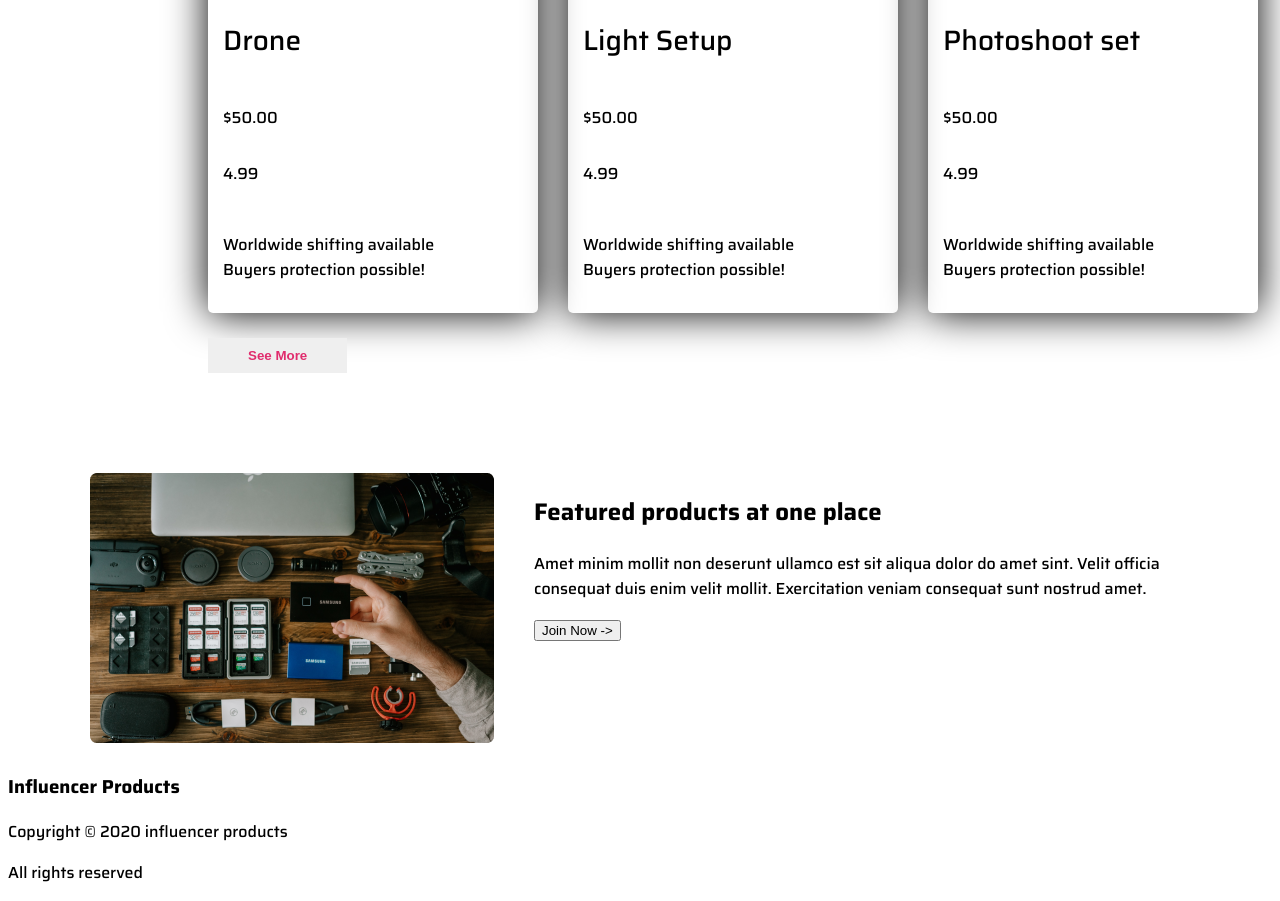
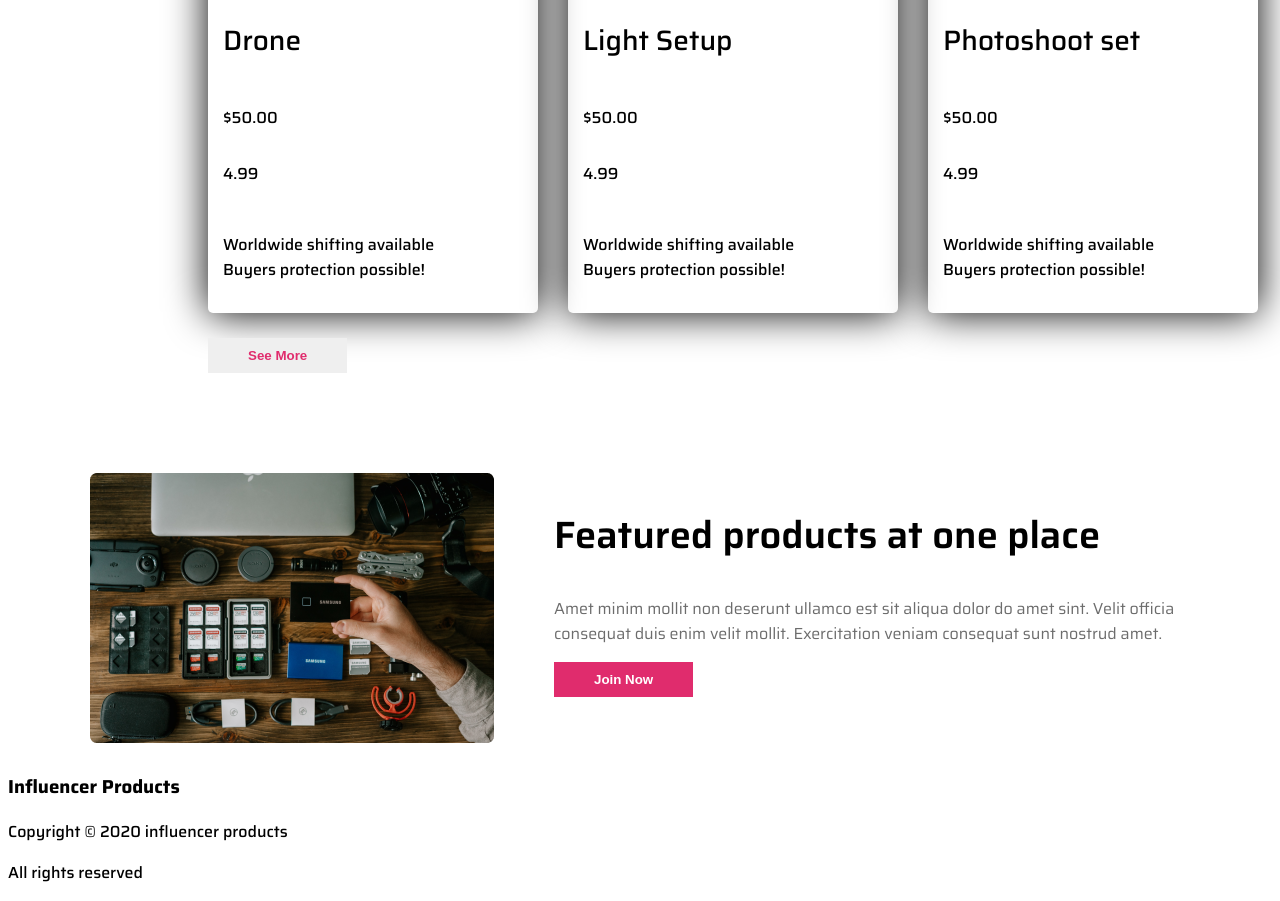
Before and after one commit to Tarannummm/influencer-gear, a plain HTML site: page index.html in a window 1280 px wide. Shown: the part 1995-2896 px from the top of the page. Drawn offline with Linux system fonts and the light colour scheme.

Commit message:
main done

```diff
--- a/Styles/gear.css
+++ b/Styles/gear.css
@@ -232,5 +232,25 @@ nav ul{
     height: 280px;
     margin: 0 auto;
     display: flex;
-    gap: 40px;
+    gap: 60px;
 }
+.featured-title{
+   font-weight: 600;
+   font-size: 38px;
+}
+.featured-description{
+     font-weight: 400;
+  font-size: 16px;
+  color:#6C6C6C ;
+
+}
+.btn-join{
+     background-color: #E02C6D;
+        font-weight: bold;
+        color: white;
+
+        border: none;
+        padding: 10px 40px;
+
+
+}
--- a/index.html
+++ b/index.html
@@ -109,12 +109,11 @@
             <img src="images/gear.png" alt="">
           </div>
           <div>
-            <h2>Featured products at one place</h2>
-            <p>Amet minim mollit non deserunt ullamco est sit aliqua dolor do amet sint. Velit officia consequat duis enim velit mollit. Exercitation veniam consequat sunt nostrud amet.</p>
-            <button>Join Now -></button>
+            <h2 class="featured-title">Featured products at one place</h2>
+            <p class="featured-description">Amet minim mollit non deserunt ullamco est sit aliqua dolor do amet sint. Velit officia consequat duis enim velit mollit. Exercitation veniam consequat sunt nostrud amet.</p>
+            <button class="btn-join">Join Now</button>
            </div>
         </section>
-
 
     </main>
     <footer>
```
